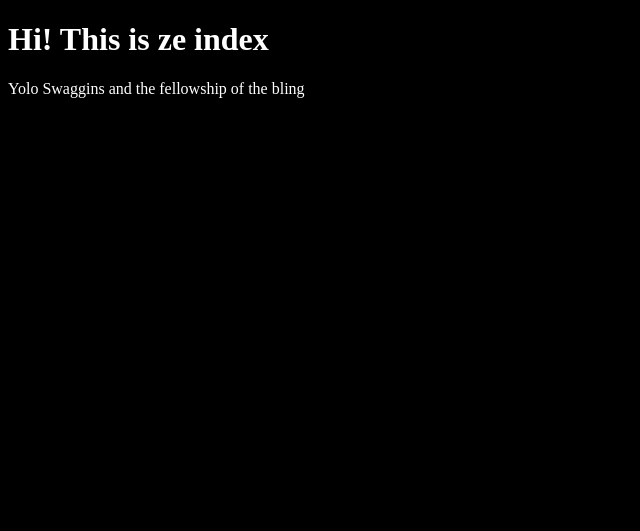
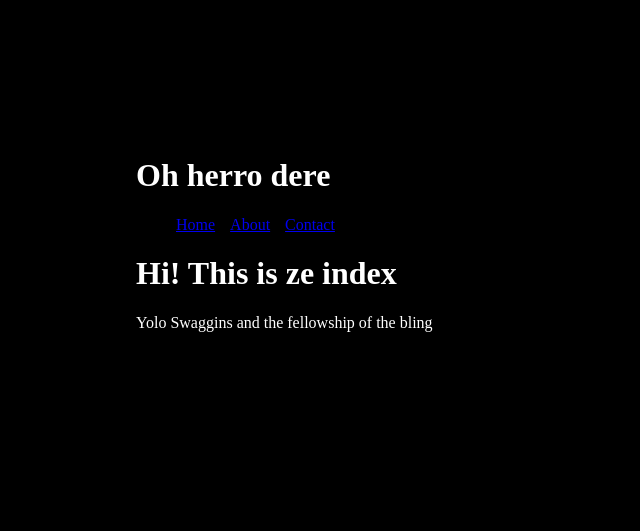
Before and after one commit to thoughtpalette/HelloWorldDjango, a Django app: template collection/templates/index.html in a window 1280 px wide; the page is wider, and only the part inside the window is pictured. Shown: the top 531 px of that part, without its empty margins (0-640 px from the left). Before the commit the page ends 98 px from the top of that part, so only its background shows below. Run offline with Django 3.2, Linux system fonts and the light colour scheme; the template is opened without the code that fills it, so the values that code supplies are empty.

Commit message:
Added routes/views for home and contact, added dynamic navigation to base layout file

```diff
--- a/collection/static/css/styles.css
+++ b/collection/static/css/styles.css
@@ -7,4 +7,20 @@ html, body {
 body {
     color: #FFF;
     background: #000;
+    padding: 10%;
 }
+
+header nav ul {
+    list-style: none;
+}
+
+header nav ul li {
+    float: left;
+    margin-right: 15px;
+}
+
+header::after {
+    display: block;
+    content: '';
+    clear: both;
+}
--- /dev/null
+++ b/collection/templates/about.html
@@ -0,0 +1,6 @@
+{% extends 'layouts/base.html' %}
+{% block title %}This is the aboutpage - {{ block.super }}{% endblock %}
+
+{% block content %}
+<h1>Hi! This is ze about page</h1>
+{% endblock %}
--- a/collection/templates/index.html
+++ b/collection/templates/index.html
@@ -1,16 +1,8 @@
-{% load staticfiles %}
-<!DOCTYPE html>
-<html lang="en">
-<head>
-    <meta charset="UTF-8">
-    <title>Django Fun</title>
-    <link rel="stylesheet" href="{% static 'css/styles.css' %}" />
-</head>
-<body>
+{% extends 'layouts/base.html' %}
+{% block title %}This is the homepage - {{ block.super }}{% endblock %}
 
-    <h1>Hi! This is ze index</h1>
+{% block content %}
+<h1>Hi! This is ze index</h1>
 
-    <p>Yolo Swaggins and the fellowship of the bling</p>
-
-</body>
-</html>
+<p>Yolo Swaggins and the fellowship of the bling</p>
+{% endblock %}
--- /dev/null
+++ b/collection/templates/layouts/base.html
@@ -0,0 +1,28 @@
+{% load staticfiles %}
+<!DOCTYPE html>
+<html lang="en">
+<head>
+    <meta charset="UTF-8">
+    <title>{% block title %}Django fun{% endblock %}</title>
+    <link rel="stylesheet" href="{% static 'css/styles.css' %}" />
+    {% block header %}{% endblock %}
+</head>
+<body>
+
+    <header>
+        <h1>Oh herro dere</h1>
+        <nav>
+            <ul>
+                <li><a href="{% url 'home' %}">Home</a></li>
+                <li><a href="{% url 'about' %}">About</a></li>
+                <li><a href="{% url 'contact' %}">Contact</a></li>
+            </ul>
+        </nav>
+    </header>
+
+
+    {% block content %}{% endblock %}
+    {% block footer %}{% endblock %}
+
+</body>
+</html>
--- a/hellowebapp/urls.py
+++ b/hellowebapp/urls.py
@@ -1,7 +1,14 @@
 from django.conf.urls import patterns, include, url
 from django.contrib import admin
+from django.views.generic import TemplateView
 
 urlpatterns = patterns('',
     url(r'^$', 'collection.views.index', name='home'),
+    url(r'^about/$',
+        TemplateView.as_view(template_name='about.html'),
+        name='about'),
+    url(r'^contact/$',
+        TemplateView.as_view(template_name='contact.html'),
+        name='contact'),
     url(r'^admin/', include(admin.site.urls)),
 )
```
Also changed, not shown: collection/templates/contact.html (added, +7 -0 lines), 1 other file.
